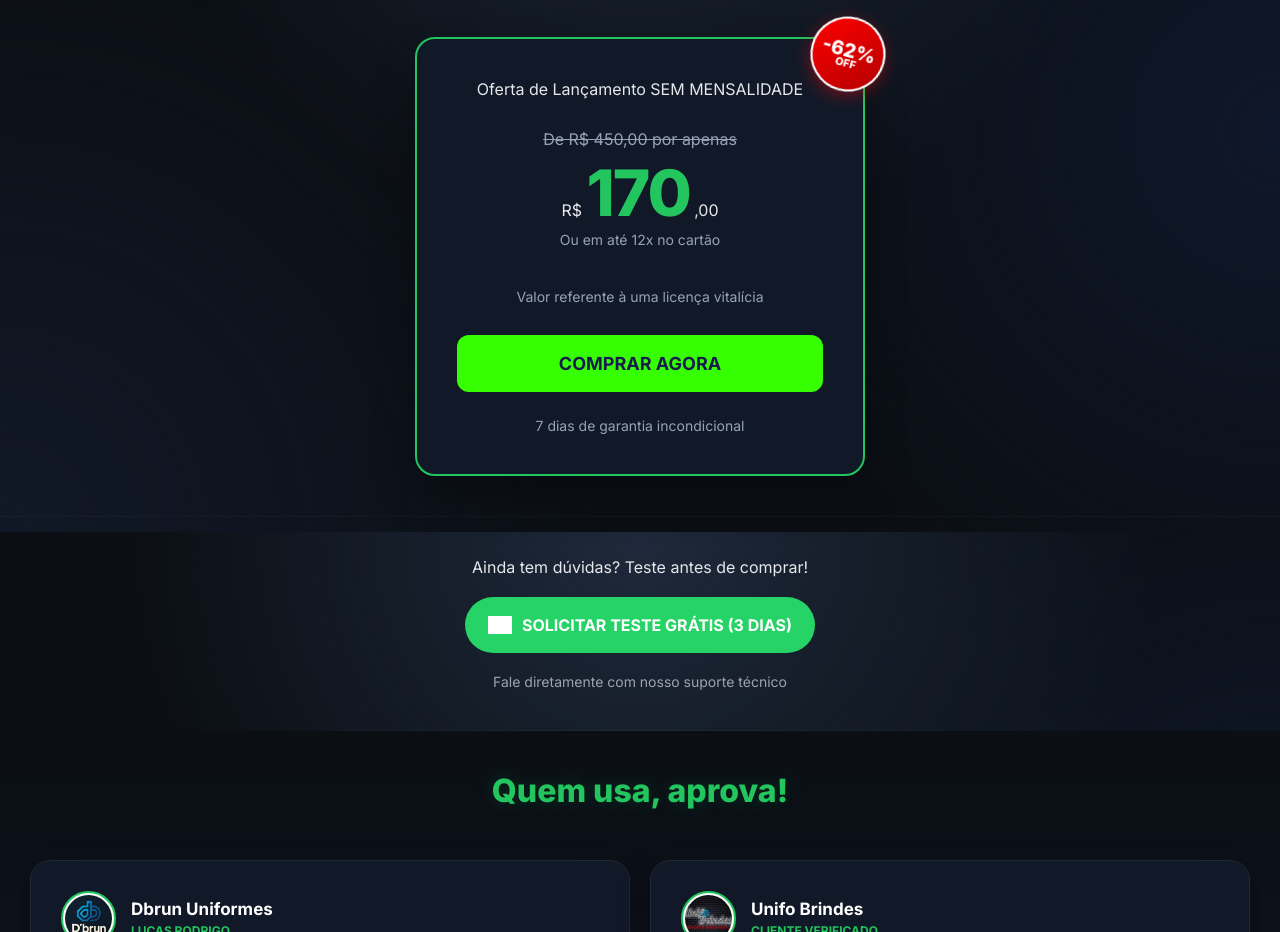
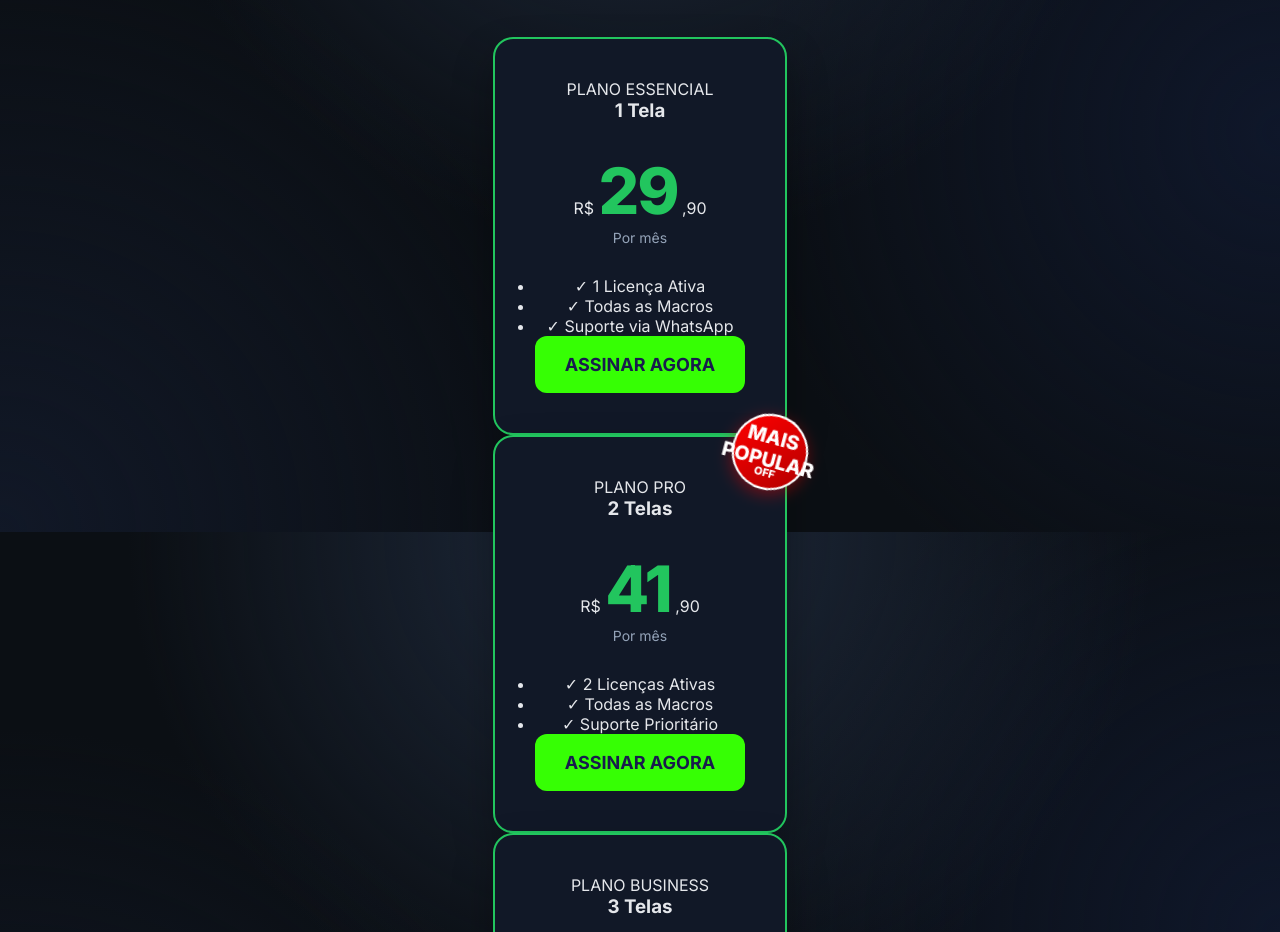
Before and after one commit to gtsportnota10-creator/site-GTBot, a plain HTML site: page index.html in a window 1280 px wide. Shown: the part 1868-2800 px from the top of the page. Drawn offline with Linux system fonts and the light colour scheme; grey boxes are pictures that could not be loaded.

Commit message:
Update index.html

```diff
--- a/index.html
+++ b/index.html
@@ -20,7 +20,7 @@
   <header class="hero">
   <div class="hero-card reveal">
     <span class="badge">Automação Profissional</span>
-    <h1>Macro Inteligente <br> para <span>CorelDRAW</span> <br> <br> </ <span>SEM MENSALIDADE</span></h1>
+    <h1>Macro Inteligente <br> para <span>CorelDRAW</span> <br> <br> </ <span>ASSINATURA MENSAL</span></h1>
     <p>A solução definitiva para automatizar tarefas repetitivas, reduzir erros e ganhar horas de produtividade no seu dia a dia.</p>
 
     <div class="hero-mini-features">
@@ -92,27 +92,68 @@
 </section>
 
   <section class="checkout-container reveal">
-  <div class="pricing-card">
-    <div class="discount-badge">-62%</div>
+  <div class="pricing-grid">
 
-    <span class="offer-badge">Oferta de Lançamento</span>
-     <span class="offer-badge">SEM MENSALIDADE</span>
+    <div class="pricing-card">
+      <span class="offer-badge">PLANO ESSENCIAL</span>
+      <h3>1 Tela</h3>
       <div class="price-box">
-        <span class="old-price">De R$ 450,00 por apenas</span>
         <div class="current-price">
           <span class="currency">R$</span>
-          <span class="amount">170</span>
-          <span class="cents">,00</span>
+          <span class="amount">29</span>
+          <span class="cents">,90</span>
         </div>
-        <p class="installments">Ou em até 12x no cartão</p> <br>
-        <p class="installments">Valor referente à uma licença vitalícia</p>
+        <p class="installments">Por mês</p>
       </div>
-      <a href="https://mpago.li/2dQdBBz" class="btn-checkout" target="_blank">COMPRAR AGORA</a>
-      <div class="guarantee">
-        <span>7 dias de garantia incondicional</span>
+      <ul class="features-list">
+        <li>✓ 1 Licença Ativa</li>
+        <li>✓ Todas as Macros</li>
+        <li>✓ Suporte via WhatsApp</li>
+      </ul>
+      <a href="https://go.hotmart.com/J104284128P" class="btn-checkout">ASSINAR AGORA</a>
+    </div>
+
+    <div class="pricing-card featured">
+      <div class="discount-badge">MAIS POPULAR</div>
+      <span class="offer-badge">PLANO PRO</span>
+      <h3>2 Telas</h3>
+      <div class="price-box">
+        <div class="current-price">
+          <span class="currency">R$</span>
+          <span class="amount">41</span>
+          <span class="cents">,90</span>
+        </div>
+        <p class="installments">Por mês</p>
       </div>
+      <ul class="features-list">
+        <li>✓ 2 Licenças Ativas</li>
+        <li>✓ Todas as Macros</li>
+        <li>✓ Suporte Prioritário</li>
+      </ul>
+      <a href="https://go.hotmart.com/J104284128P?dp=1" class="btn-checkout">ASSINAR AGORA</a>
     </div>
-  </section>
+
+    <div class="pricing-card">
+      <span class="offer-badge">PLANO BUSINESS</span>
+      <h3>3 Telas</h3>
+      <div class="price-box">
+        <div class="current-price">
+          <span class="currency">R$</span>
+          <span class="amount">53</span>
+          <span class="cents">,90</span>
+        </div>
+        <p class="installments">Por mês</p>
+      </div>
+      <ul class="features-list">
+        <li>✓ 3 Licenças Ativas</li>
+        <li>✓ Todas as Macros</li>
+        <li>✓ Suporte VIP</li>
+      </ul>
+      <a href="https://pay.hotmart.com/J104284128P" class="btn-checkout">ASSINAR AGORA</a>
+    </div>
+
+  </div>
+</section>
 
   <div class="teste-gratis-box reveal">
     <p>Ainda tem dúvidas? Teste antes de comprar!</p>
@@ -230,7 +271,7 @@
 
   <details>
     <summary>A licença é vitalícia?</summary>
-    <p>Sim. O valor refere-se a uma licença vitalícia, sem mensalidades.</p>
+    <p>O GTBot funciona através de assinatura mensal, garantindo que você sempre tenha a versão mais atualizada e suporte contínuo</p>
   </details>
 
   <details>
@@ -277,7 +318,7 @@
         <img src="https://img.icons8.com/color/48/mastercard.png" alt="Mastercard" title="Mastercard">
 
       </div>
-      <p class="mercado-pago-text">Processado pelo <strong>Mercado Pago</strong></p>
+      <p class="mercado-pago-text">Processado pelo <strong>Hotmart</strong></p>
     </div>
   </div>
 
```
